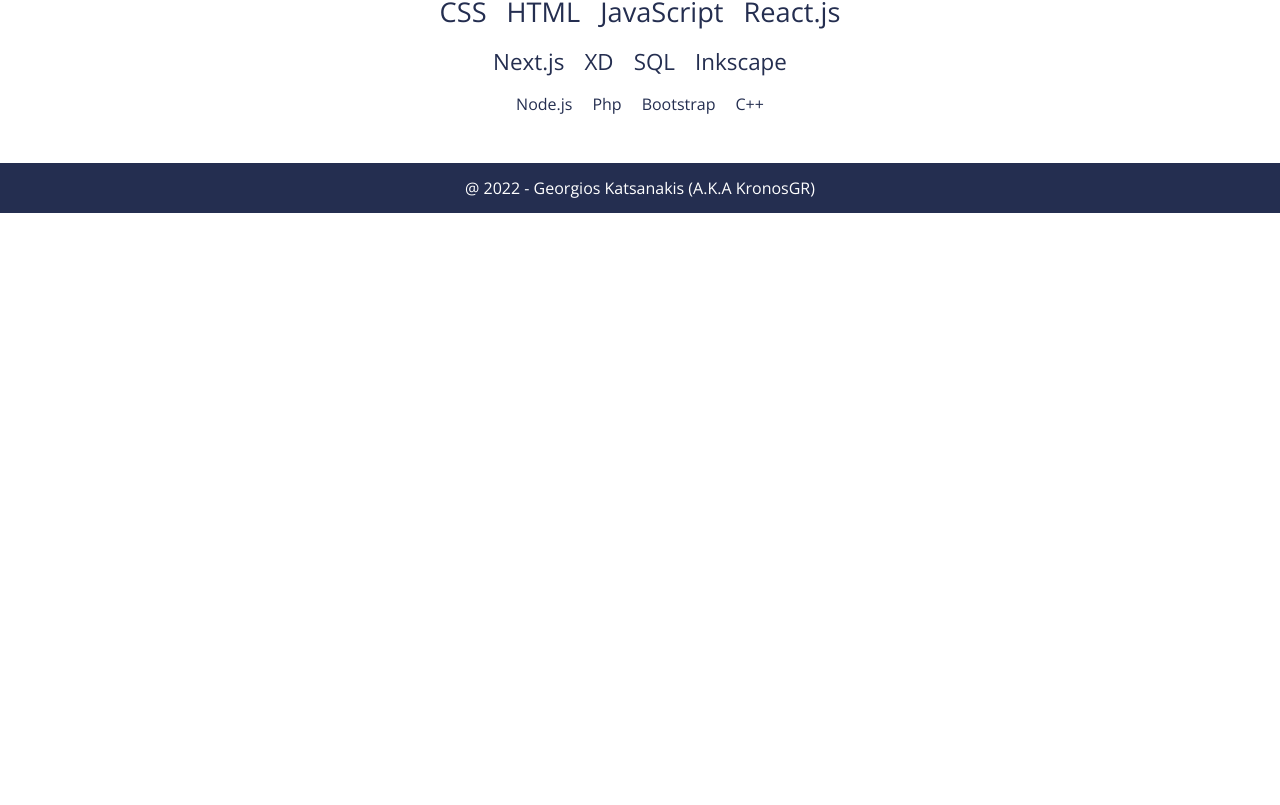
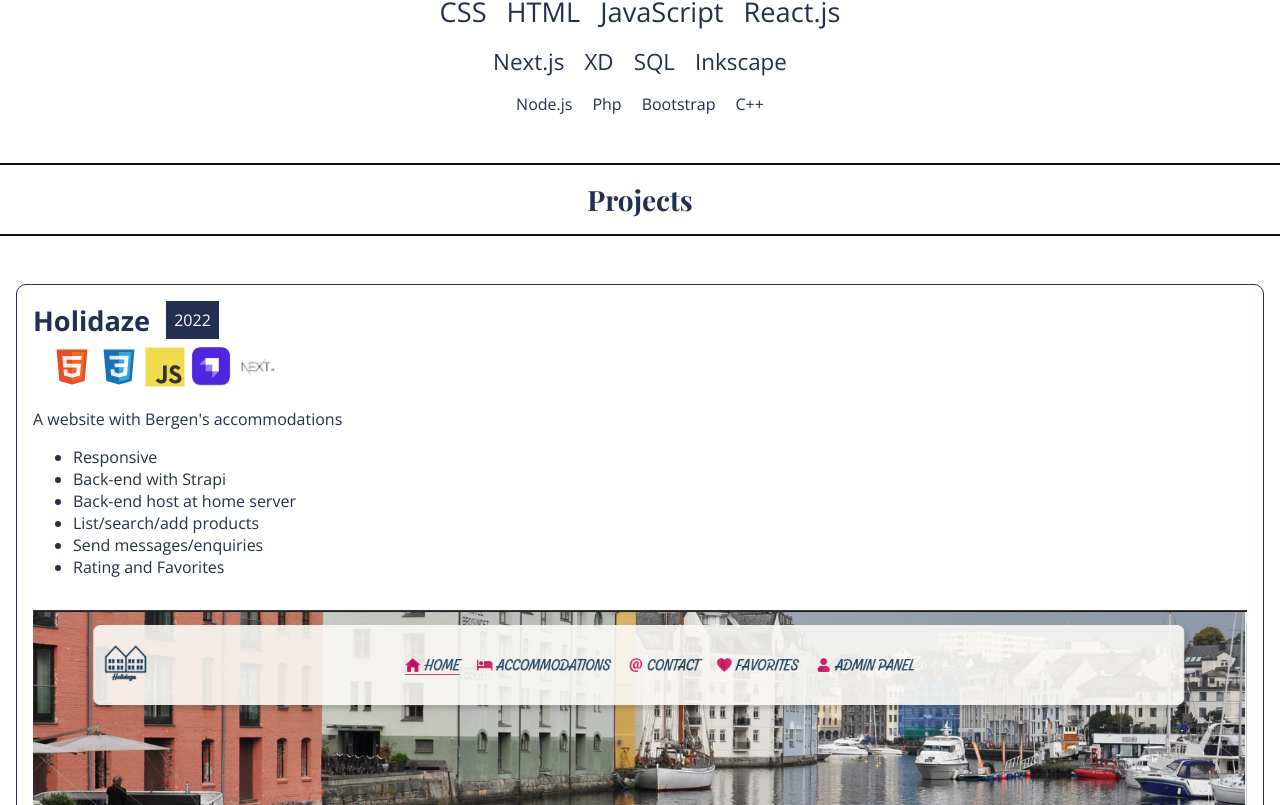
Before and after one commit to kronosGR/9-portfolio-2-reactjs, a React (Create React App) app: page / in a window 1280 px wide. Shown: the part 1995-2800 px from the top of the page. Before the commit the page ends 2208 px from the top, so only its background shows below. Built offline with nearby package versions, Linux system fonts and the light colour scheme.

Commit message:
added projects

```diff
--- /dev/null
+++ b/src/Components/Parts/Projects.jsx
@@ -0,0 +1,19 @@
+import React from 'react';
+import Title from '../Layout/Title';
+
+import styles from './Projects.module.css';
+import { projects } from '../../data/projects';
+import Project from '../Project';
+
+const Projects = () => {
+  return (
+    <div className={styles.container} id='projects'>
+      <Title text='Projects' />
+      {projects.map((project) => (
+        <Project project={project} key={project.id} />
+      ))}
+    </div>
+  );
+};
+
+export default Projects;
--- /dev/null
+++ b/src/Components/Parts/Projects.module.css
@@ -0,0 +1,6 @@
+.container {
+  display: flex;
+  flex-direction: column;
+  align-items: center;
+  text-align: center;
+}
--- /dev/null
+++ b/src/Components/Project.jsx
@@ -0,0 +1,35 @@
+import React from 'react';
+
+import styles from './Project.module.css';
+import Button from './button';
+import Spacer from './Layout/Spacer';
+
+const Project = ({ project }) => {
+  const plus = project.plus.split('\n').map((item, i) => {
+    if (i < project.plus.split('\n').length - 1) return <li key={i}>{item}</li>;
+  });
+
+  const techs = project.techs_imgs.map((img, i) => {
+    return <img src={img} key={i} alt='technology' className={styles.tech_img} />;
+  });
+
+  return (
+    <div className={styles.container}>
+      <div className={styles.title_container}>
+        <span className={styles.title}>{project.name}</span>
+        <span className={styles.year}>{project.year}</span>
+      </div>
+      <Spacer size='0.5rem' />
+      <div className={styles.techs_container}>{techs}</div>
+      <p>{project.info}</p>
+      <ul>{plus}</ul>
+      <img src={project.img} alt={project.name} className={styles.img} />
+      <div className={styles.btn_container}>
+        <Button text='Source Code' img='icons/github.svg' url={project.source} />
+        <Button text='Visit' img='icons/visit.svg' url={project.url} />
+      </div>
+    </div>
+  );
+};
+
+export default Project;
--- /dev/null
+++ b/src/Components/Project.module.css
@@ -0,0 +1,47 @@
+.container {
+  text-align: left;
+  margin: 1rem;
+  padding: 1rem;
+  border: 1px solid var(--bg-color-blue);
+  border-radius: 10px;
+}
+
+.title_container {
+  display: flex;
+  gap: 1rem;
+  align-items: center;
+}
+
+.title {
+  font-weight: bold;
+  font-size: 1.7rem;
+}
+
+.year {
+  background-color: var(--bg-color-blue);
+  color: white;
+  padding: 0.5rem;
+}
+
+.techs_container {
+  margin-left: 1rem;
+}
+
+.tech_img {
+  width: 40px;
+  height: 40px;
+  object-fit: contain;
+  margin: 0 0.2rem;
+}
+
+.btn_container {
+  display: flex;
+  flex-wrap: wrap;
+  gap: 1rem;
+  justify-content: center;
+}
+
+.img {
+  width: 100%;
+  margin: 1rem 0;
+}
--- /dev/null
+++ b/src/Components/button.jsx
@@ -0,0 +1,14 @@
+import classes from './button.module.css';
+
+const Button = (props) => {
+  const { text, img, url } = props;
+
+  return (
+    <a href={url} target='_blank' className={classes.button}>
+      {text}
+      <img src={img} alt='source code' className={classes.button_img} />
+    </a>
+  );
+};
+
+export default Button;
--- /dev/null
+++ b/src/Components/button.module.css
@@ -0,0 +1,25 @@
+.button {
+  color: var(--bg-color-blue);
+  background-color: white;
+  padding: 0 7px;
+  text-decoration: none;
+  border: 1px solid var(--bg-color-blue);
+  font-size: 2rem;
+  display: flex;
+  margin-top: 10px;
+  box-shadow: 5px 5px 5px var(--bg-color-blue);
+}
+
+.button:hover,
+.button:active {
+  background-color: var(--bg-color-blue);
+  border: 1px solid white;
+  color: white;
+  transform: translate(5px, 5px);
+  box-shadow: none;
+}
+
+.button_img {
+  width: 32px;
+  margin: 7px;
+}
--- a/src/Pages/HomePage.jsx
+++ b/src/Pages/HomePage.jsx
@@ -2,6 +2,7 @@
 import Layout from '../Components/Layout/Layout';
 import About from '../Components/Parts/About';
 import Home from '../Components/Parts/Home';
+import Projects from '../Components/Parts/Projects';
 
 const HomePage = () => {
   return (
@@ -9,6 +10,7 @@
       <Layout>
         <Home />
         <About />
+        <Projects />
       </Layout>
     </div>
   );
```
